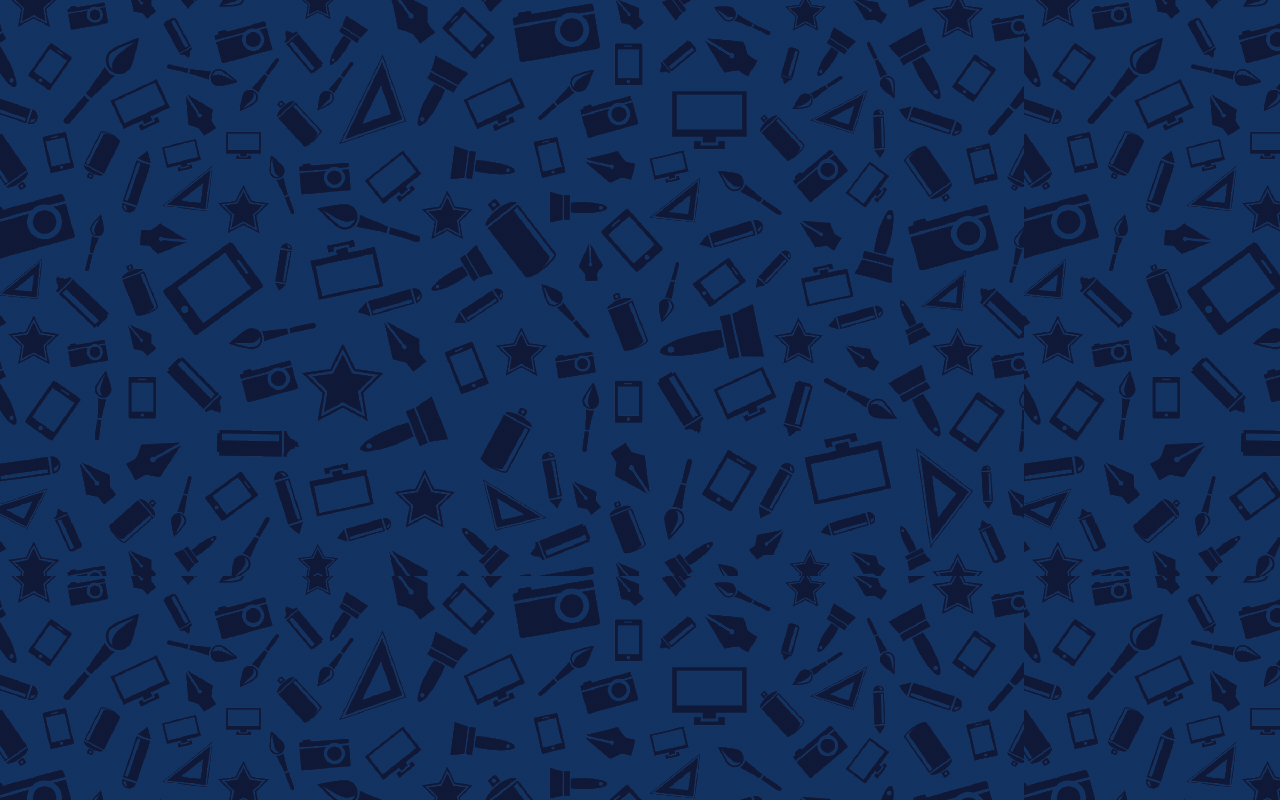
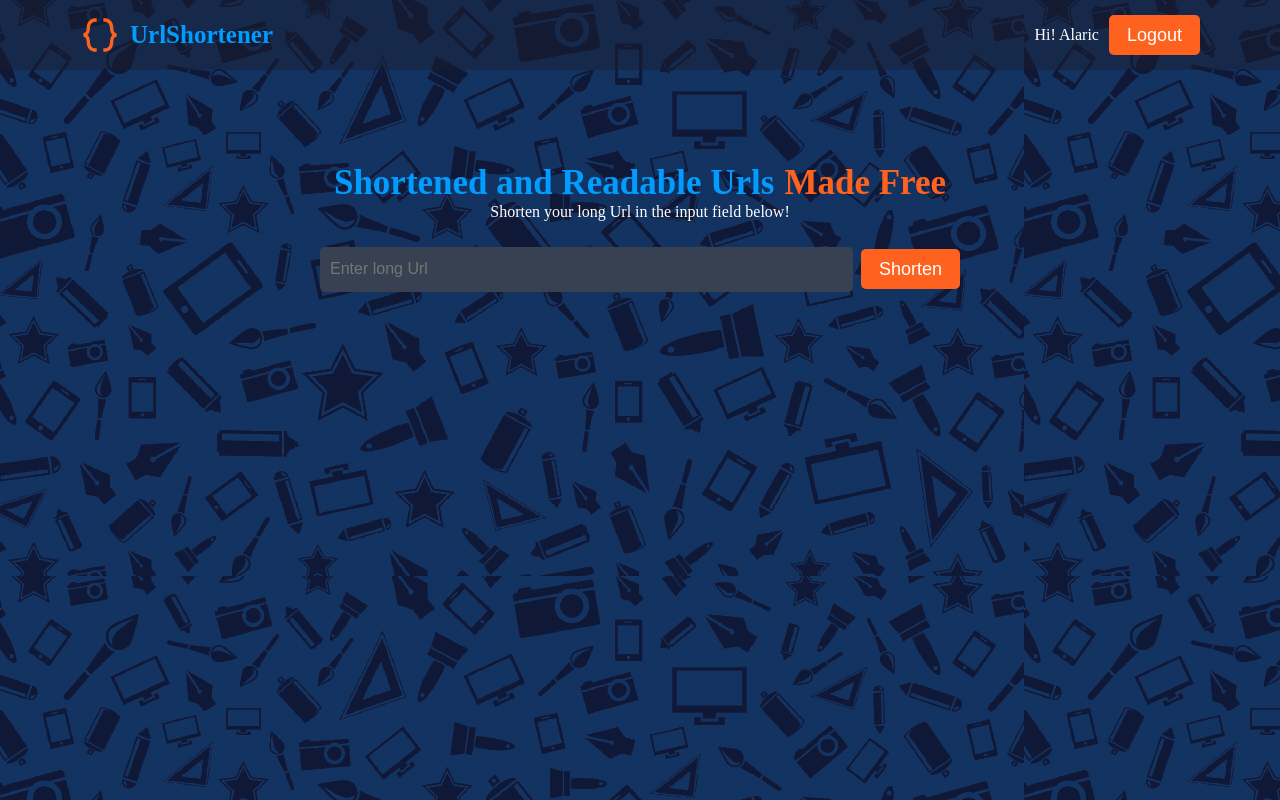
Before and after one commit to Nsairun/Url_Shortener_Frontend, a React (Create React App) app: page / in a window 1280 px wide. Before the commit this address had no page. Built offline with nearby package versions, Linux system fonts and the light colour scheme; a web font is replaced by a local one.

Commit message:
added features on the home page

```diff
--- a/src/App.jsx
+++ b/src/App.jsx
@@ -4,12 +4,14 @@ import React from 'react';
 import { BrowserRouter, Route, Routes } from 'react-router-dom';
 import Registeration from './Pages/Registration/Registration';
 import Login from './Pages/Login/Login';
+import HomePage from './Pages/homepage/HomePage';
 
 function App() {
   return (
     <div className="App">
       <BrowserRouter>
         <Routes>
+          <Route path="/" element={<HomePage/>} />
           <Route path="/login" element={<Login />} />
           <Route path="/register" element={<Registeration />} />
         </Routes>
--- a/src/Pages/Registration/Registration.jsx
+++ b/src/Pages/Registration/Registration.jsx
@@ -35,6 +35,15 @@ const RegMain = styled.div`
 `;
 
 function Registration({ placeholder, name }) {
+  const navigate = useNavigate();
+
+  const toLogin = () => {
+    navigate('/login');
+  };
+
+  const toSignUp = () => {
+    navigate('/register');
+  };
 
   return (
     <RegMain>
--- /dev/null
+++ b/src/Pages/homepage/HomePage.jsx
@@ -0,0 +1,66 @@
+import React from 'react';
+import styled from 'styled-components';
+import { NavBar } from '../../components/Organisms/Organisms';
+import {
+  Button,
+  InputField,
+  Join,
+  JoinSpan,
+  Ptag,
+  ShortLogo,
+  ShortUrl,
+} from '../../components/Atoms/Atoms';
+import {
+  ButtonHolder,
+  JoinHolder,
+  LogoHolder,
+  LongUrlField,
+} from '../../components/Molecules/Molecules';
+
+const Home = styled.div`
+  display: flex;
+  flex-direction: column;
+  align-items: center;
+  justify-content: center;
+  height: 60vh;
+  width: 100vw;
+`;
+
+function HomePage() {
+  // function Registration({ placeholder, name }) {
+  //   const navigate = useNavigate();
+
+  //   const toLogin = () => {
+  //     navigate('/login');
+  //   };
+
+  //   const toSignUp = () => {
+  //     navigate('/register');
+  //   };
+  // }
+  return (
+    <Home>
+      <NavBar>
+        <LogoHolder>
+          <ShortLogo />
+          <ShortUrl>UrlShortener</ShortUrl>
+        </LogoHolder>
+        <ButtonHolder>
+          <Ptag>Hi! Alaric </Ptag>
+          <Button>Logout</Button>
+        </ButtonHolder>
+      </NavBar>
+      <JoinHolder>
+        <Join>Shortened and Readable Urls </Join>
+        <JoinSpan>Made Free</JoinSpan>
+      </JoinHolder>
+      <Ptag>Shorten your long Url in the input field below!</Ptag>
+      <LongUrlField>
+        <InputField placeholder="Enter long Url" />
+        <Button>Shorten</Button>
+      </LongUrlField>
+    </Home>
+  );
+}
+
+export default HomePage;
--- a/src/components/Atoms/Atoms.jsx
+++ b/src/components/Atoms/Atoms.jsx
@@ -64,6 +64,7 @@ export const Button = styled.button`
   color: #fff;
   font-size: 18px;
   margin: 0;
+  height: 40px;
   padding: 0.25em 1em;
 
   ${(props) =>
@@ -88,11 +89,12 @@ export const Button = styled.button`
 export const InputField = styled.input`
   padding: 12px 10px;
   color: #fff;
-  font-size: 14px;
+  font-size: 16px;
   width: 100%;
   border-radius: 5px;
   border: none;
   color: #b6b6b6;
+  height: 45px;
   background-color: #374151;
 `;
 
@@ -122,6 +124,7 @@ export const OnclickBtn = styled.button`
   background-color: #009cff;
   border-radius: 10px;
   border: none;
+  height: 40px;
   font-size: 14px;
   width: 40%;
   ${(props) =>
--- a/src/components/Molecules/Molecules.jsx
+++ b/src/components/Molecules/Molecules.jsx
@@ -17,6 +17,7 @@ export const JoinHolder = styled.div`
   display: flex;
   gap: 10px;
   align-items: center;
+  align-self: ;
 `;
 
 export const PassConfirm = styled.div`
@@ -53,3 +54,10 @@ export const FooterR = styled.div`
   gap: 10px;
   align-items: center;
 `;
+export const LongUrlField = styled.div`
+  display: flex;
+  align-items: center;
+  width: 50%;
+  gap: 8px;
+  margin: 2%;
+`;
--- a/src/components/Organisms/Organisms.jsx
+++ b/src/components/Organisms/Organisms.jsx
@@ -9,6 +9,9 @@ export const NavBar = styled.div`
   padding: 15px 80px;
   justify-content: space-between;
   align-items: center;
+  background: #1b1c2d70;
+  position: absolute;
+  width: 100%;
   top: 0;
 `;
 
@@ -20,9 +23,9 @@ export const Form = styled.form`
   flex-direction: column;
   gap: 15px;
   margin: auto;
+  background: #1b1c2d70;
   text-align: left;
   padding: 5px 10px;
-  background-color: #1b1c2d70;
 `;
 
 export const Footer = styled.div`
```
